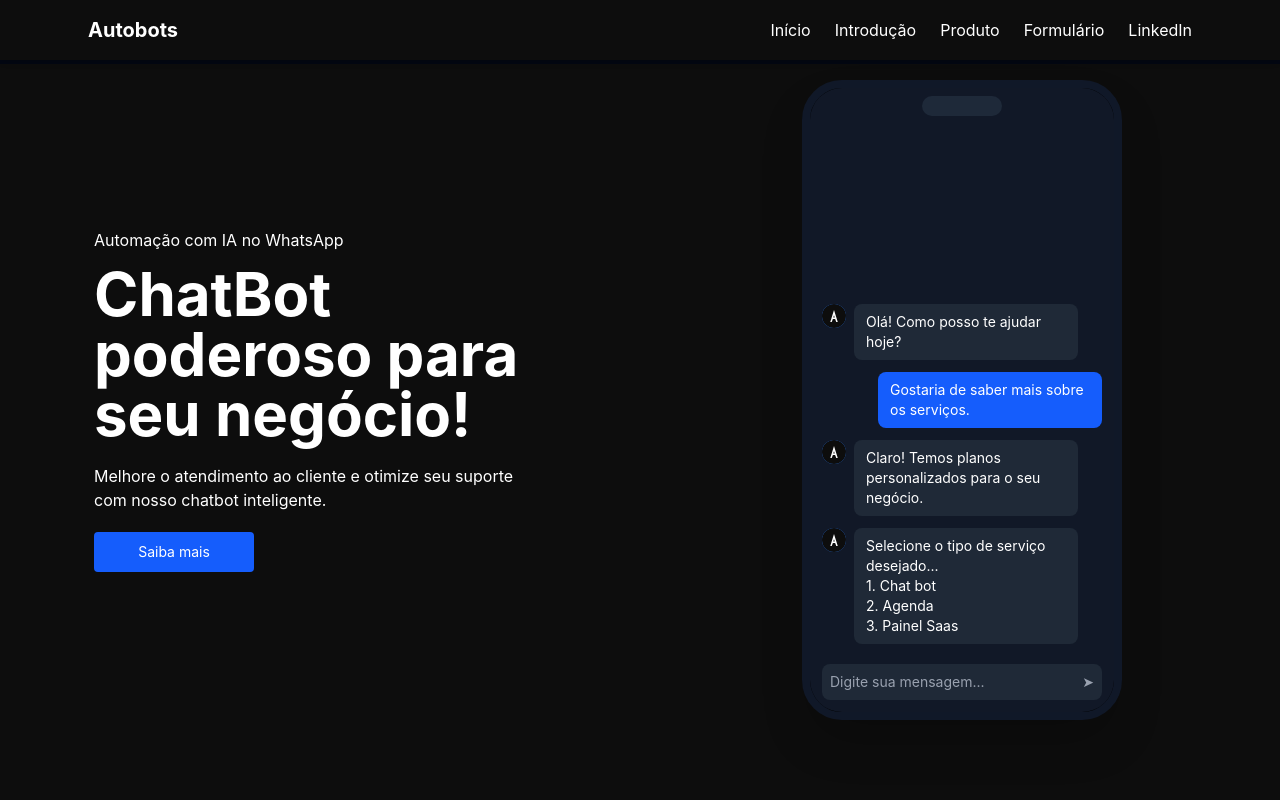
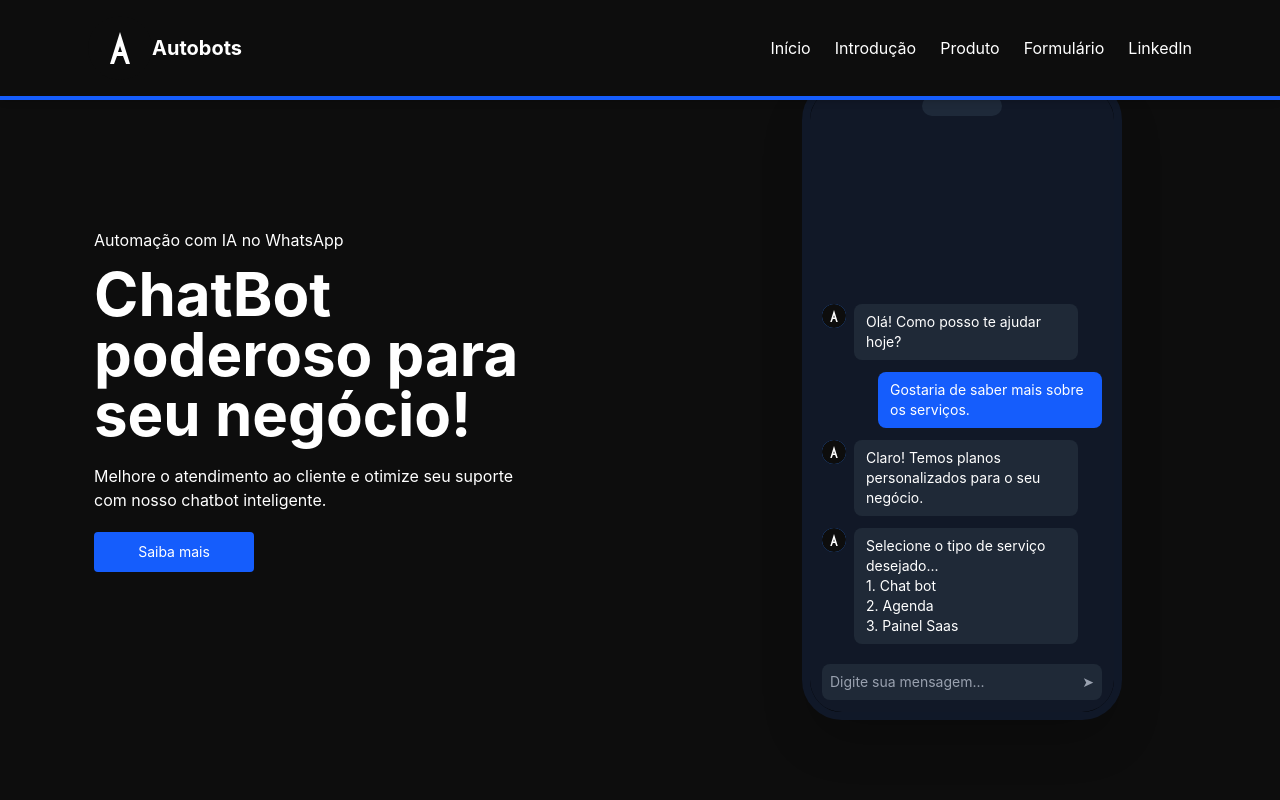
Before and after one commit to lucasryg/autobots, a Next.js app: page / in a window 1280 px wide. Shown: the top 800 px of the page. Built offline with nearby package versions, Linux system fonts and the light colour scheme.

Commit message:
Arruma erros de posicionamento

```diff
--- a/src/app/components/Header/index.tsx
+++ /dev/null
@@ -1,38 +0,0 @@
-import Image from 'next/image'
-
-
-export default function Header() {
-
-    return (
-        <header className="fixed top-0 left-0 w-full flex px-10 z-50 bg-gray-950 text-1xl text-white">
-            <div className="flex items-center justify-between w-full mx-auto max-w-7x1">
-                <div className='flex items-center'>
-                    <a href='#home'>
-                        <Image
-                            className='rounded-full'
-                            width="50"
-                            height="50"
-                            src="/images/Icon.svg"
-                            alt="Imagem do site"
-                        />
-                    </a>
-                    <div className="p-5">
-                        <h1>
-                            <a href='#home'>
-                                Autobots
-                            </a>
-                        </h1>
-                    </div>
-                </div>
-                <nav>
-                    <ul className=" flex items-center justify-center gap-5">
-                        <a href='#introducao'>Introdução</a>
-                        <a href='#produto'>Produto</a>
-                        <a href='#formulario'>Formulario</a>
-                        <a href="#linkedin" className='bg-blue-950 w-full p-2 rounded-2xl'>Contato</a>
-                    </ul>
-                </nav>
-            </div>
-        </header>
-    )
-}
--- a/src/app/components/Menu/index.tsx
+++ b/src/app/components/Menu/index.tsx
@@ -1,6 +1,8 @@
 'use client';
 import { useState } from 'react';
 import { HiOutlineMenu, HiOutlineX } from 'react-icons/hi';
+import Image from 'next/image';
+import icon from '../../../../public/images/Icon.svg';
 
 const links = [
     { href: '#home', label: 'Início' },
@@ -16,7 +18,10 @@ export default function Menu() {
     return (
         <nav className="fixed top-0 left-0 w-full bg-[#0d0d0d] z-50 text-white shadow-md">
             <div className="flex justify-between items-center px-6 py-4 max-w-6xl mx-auto">
-                <span className="text-xl font-bold">Autobots</span>
+                <div className='flex items-center'>
+                    <Image src={icon} alt="Logo site" />
+                    <span className="text-xl font-bold">Autobots</span>
+                </div>
 
                 {/* Menu Desktop */}
                 <ul className="hidden md:flex gap-6">
@@ -51,6 +56,8 @@ export default function Menu() {
                     ))}
                 </ul>
             )}
+            <div
+            className='h-1 bg-blue-600'></div>
         </nav>
     );
 }
--- a/src/app/globals.css
+++ b/src/app/globals.css
@@ -23,12 +23,3 @@ html {
   scroll-behavior: smooth;
   overflow-x: hidden;
 }
-
-.scroll-container {
-  scroll-behavior: smooth;
-  scroll-snap-type: y mandatory;
-  /* transição mais lenta personalizada */
-  scroll-padding: 0;
-  overscroll-behavior-y: contain;
-  transition: scroll 1s ease-in-out; /* <-- essa linha NÃO funciona diretamente */
-}
--- a/src/app/layout.tsx
+++ b/src/app/layout.tsx
@@ -1,6 +1,5 @@
 import type { Metadata } from "next";
 import "./globals.css";
-import Header from "./components/Header";
 import 'swiper/css';
 
 export const metadata: Metadata = {
@@ -14,9 +13,8 @@ export default function RootLayout({
   children: React.ReactNode;
 }>) {
   return (
-    <html lang="pt-BR" className="scroll-smooth">
-     <body className="overflow-x-hidden">
-        <Header/>
+    <html lang="pt-BR" >
+      <body className="overflow-x-hidden">
         {children}
       </body>
     </html>
--- a/src/app/page.tsx
+++ b/src/app/page.tsx
@@ -45,7 +45,7 @@ export default function Home() {
         </div>
       </section>
 
-      <section id="introducao" className="min-h-screen pt-20 px-4 pb-20">
+      <section id="introducao" className="min-h-screen px-4 flex flex-col justify-center">
         <h1 className="text-3xl text-center font-bold pt-10 mb-8">Por que contratar um chatbot para seu negócio?</h1>
         <div className="flex flex-col md:flex-row justify-around items-center gap-6 mb-10">
           <div className="flex flex-col items-center text-center max-w-xs">
@@ -67,7 +67,7 @@ export default function Home() {
         <CarrosselCard />
       </section>
 
-      <section id="produto" className="min-h-screen pt-20 px-4 pb-20">
+      <section id="produto" className="flex flex-col min-h-screen px-4 items-center justify-center ">
         <div className="flex flex-col lg:flex-row justify-around items-center gap-10 mb-10">
           <h1 className="text-4xl md:text-5xl font-bold text-center lg:text-left">
             <p className="text-blue-600">Futuro</p> do autoatendimento!
@@ -98,11 +98,11 @@ export default function Home() {
         </div>
       </section>
 
-      <section id="formulario" className="min-h-screen px-4 ">
+      <section id="formulario" className="min-h-screen flex items-center  justify-center px-4">
         <Formulario />
       </section>
 
-      <section id="linkedin" className="min-h-screen  px-4">
+      <section id="linkedin" className="min-h-screen pt-40 px-4">
         <div className="max-w-4xl mx-auto text-center">
           <h2 className="text-3xl md:text-4xl font-bold mb-4">Conecte-se comigo no LinkedIn</h2>
           <p className="text-gray-400 mb-6 max-w-xl mx-auto text-sm md:text-base">
```
